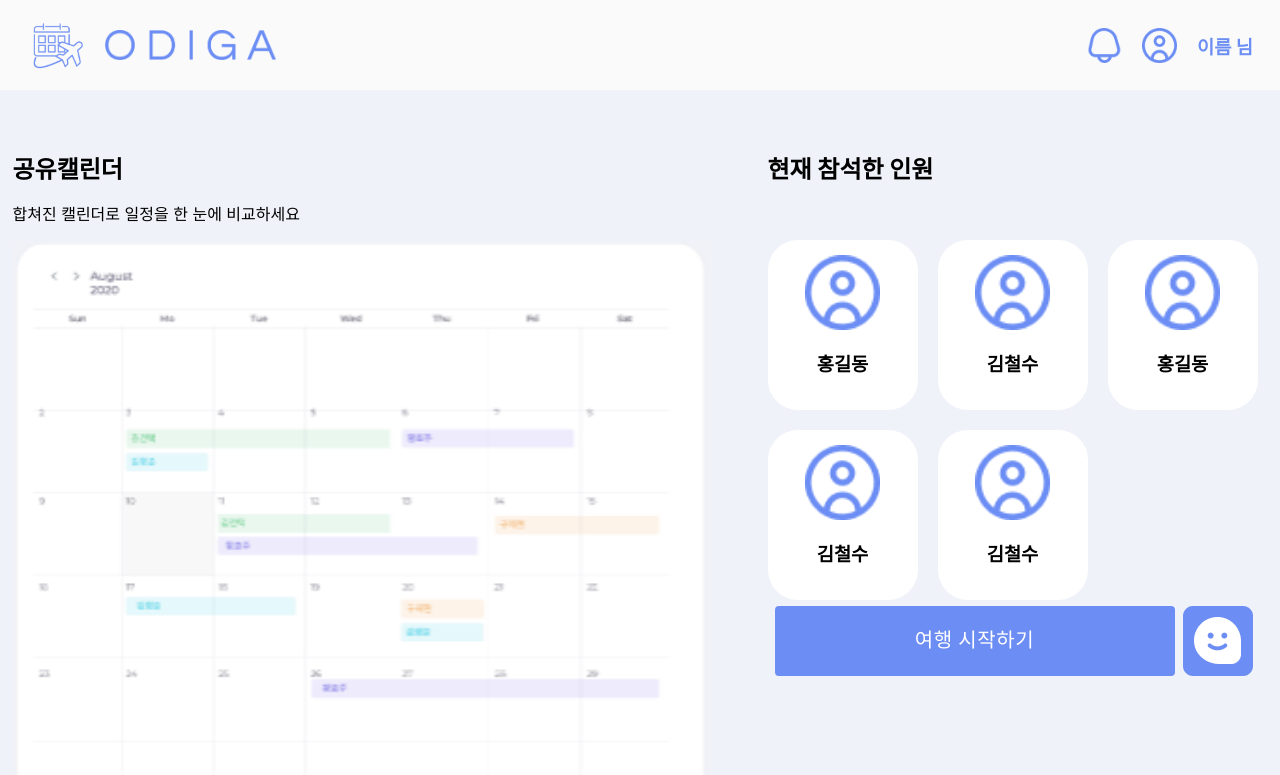
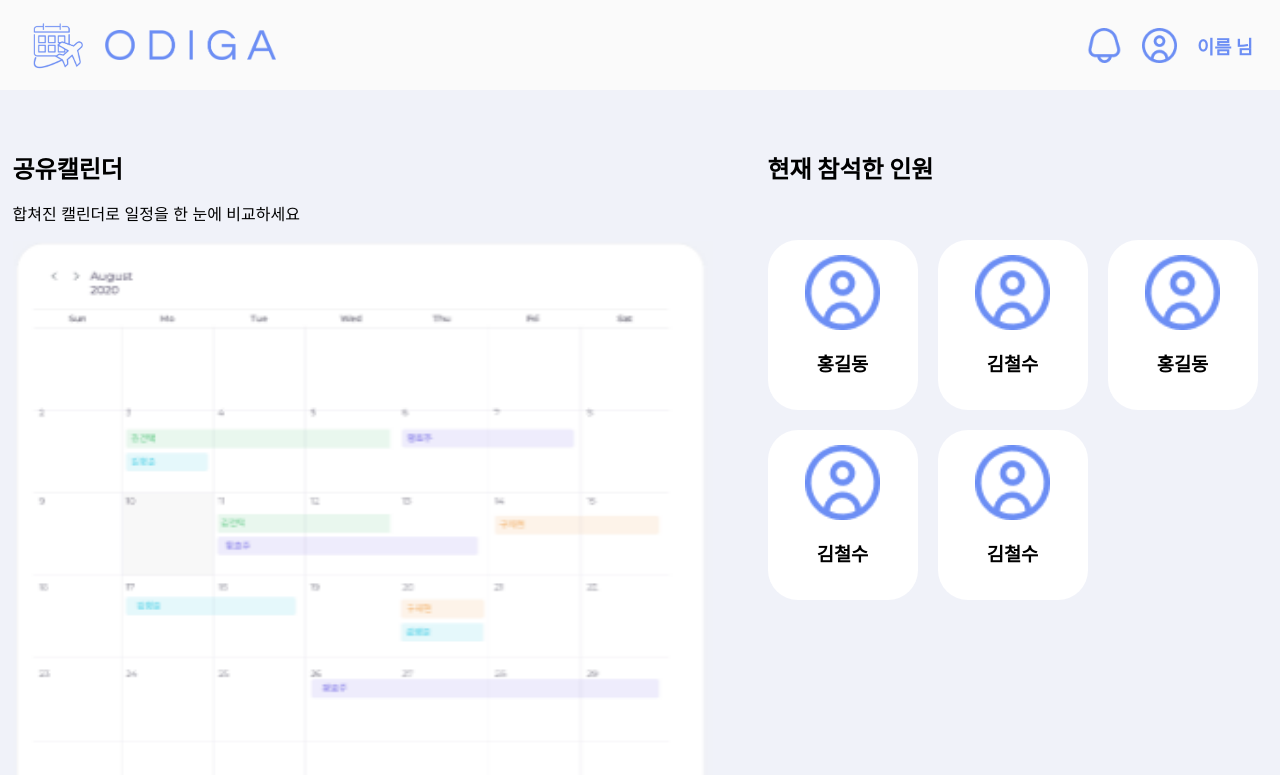
Before and after one commit to O-DI-GA/frontend, a React (Create React App) app: page /readyroom in a window 1280 px wide. Shown: the top 775 px of the page. Built offline with nearby package versions, Linux system fonts and the light colour scheme; a web font is replaced by a local one.

Commit message:
Feat : ReadyRoom with isHost

```diff
--- a/src/css/ReadyRoom.css
+++ b/src/css/ReadyRoom.css
@@ -6,6 +6,7 @@
     gap: 55px;
     flex-wrap: wrap;
     padding-top: 40px;
+    position: relative;
 }
 
 .shareCalendarTitle,
@@ -51,8 +52,8 @@
 }
 
 .buttonContainer {
-    position: relative;
-    bottom: 00px;
+    position: absolute;
+    bottom: 80px;
 }
 
 .calendarConponent {
--- a/src/pages/ReadyRoom.js
+++ b/src/pages/ReadyRoom.js
@@ -6,6 +6,8 @@ import calImg from "../asset/임시 캘린더 이미지.PNG"; // 나중에 캘
 import Button from "@mui/material/Button";
 
 function ReadyRoom() {
+  const [isHost, setIsHost] = useState(false);
+
   return (
     <div className="readyRoom">
       <div className="shareCalendar">
@@ -46,14 +48,14 @@ function ReadyRoom() {
         <div className="buttonContainer">
           <Button
             sx={{
-              backgroundColor: "#6C8EF4",
+              backgroundColor: isHost ? "#6C8EF4" : "#DADADB",
               color: "#FFFFFF",
               width: "400px",
               height: "70px",
               fontSize: "20px",
             }}
           >
-            여행 시작하기
+            {isHost ? "여행 시작하기" : "방장을 기다려요"}
           </Button>
           <Button>
             <img src={chatImg} alt="chatImg" className="chatImg" />
```
